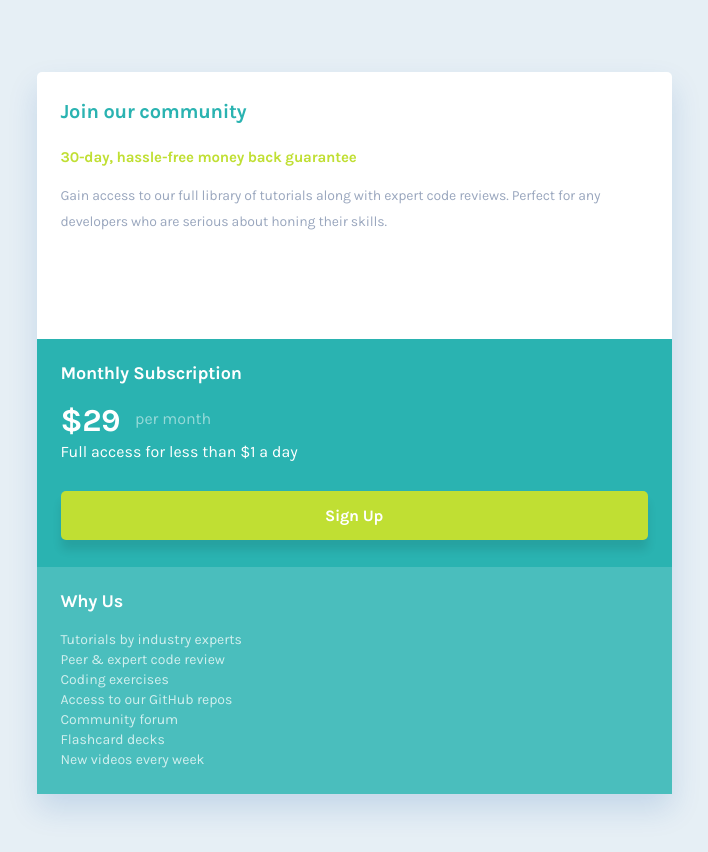
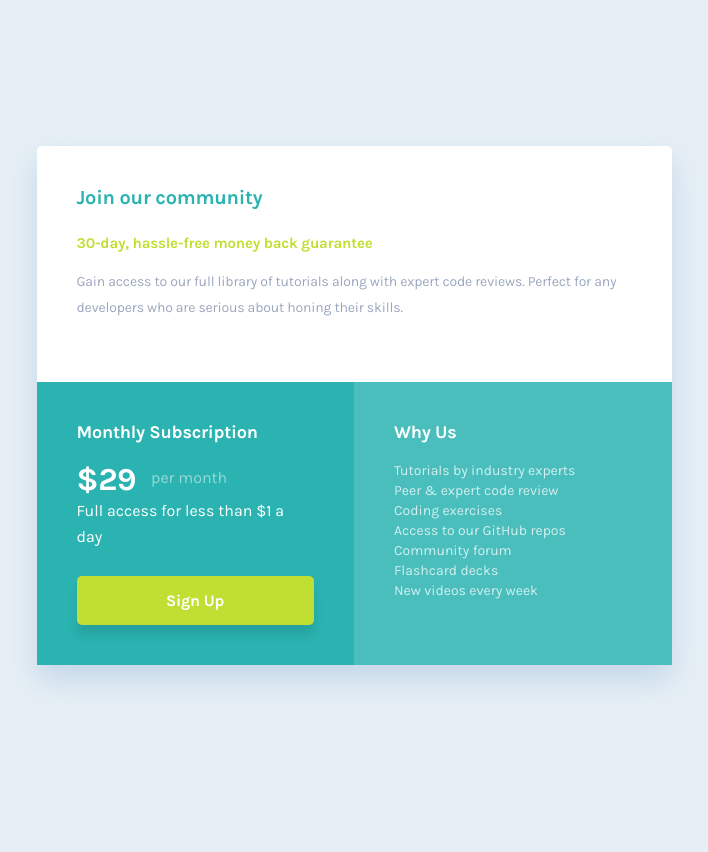
Before and after one commit to miguelzaga/single-price-grid-component, a React (Vite) app: page / in a window 1280 px wide. Shown: the top 852 px of the page, without its empty margins (286-994 px from the left). After the commit the page ends 800 px from the top, so only its background shows below. Built offline with nearby package versions, Linux system fonts and the light colour scheme.

Commit message:
style grid desktop

```diff
--- a/src/App.js
+++ b/src/App.js
@@ -17,6 +17,7 @@ function App() {
         </article>
 
         <article className="component__card component__card-2">
+          <div className="container">
             <h2 className="component__subtitle"> Monthly Subscription</h2>{" "}
             <p>
               <b className="component__price">&#36;29</b>
@@ -24,6 +25,7 @@ function App() {
             </p>
             <p> Full access for less than &#36;1 a day</p>
             <button className="component__btn"> Sign Up</button>
+          </div>
         </article>
 
         <article className="component__card component__card-3">
--- a/src/scss/05-components/_component.scss
+++ b/src/scss/05-components/_component.scss
@@ -2,26 +2,40 @@
 
 .component {
   padding: 72px 32px 62px;
+  min-height: 100vh;
+  display: flex;
+  justify-content: center;
+  align-items: center;
 
   &__grid {
     display: grid;
     grid-template-rows: 267fr 228fr 227fr;
     grid-template-columns: 1fr;
     max-width: 635px;
-    margin: auto;
     background: #ffffff;
     box-shadow: 0px 15px 30px rgba(0, 81, 171, 0.148847);
     border-radius: 5px;
+    @include breakpoint($md) {
+      grid-template-rows: 216fr 259fr;
+      grid-template-columns: 1fr 1fr;
+    }
   }
 
   &__card {
     padding: 24px;
     grid-column: 1;
     position: relative;
+    @include breakpoint($md) {
+      padding: 40px;
+    }
 
     &-1 {
       padding-top: 28px;
       grid-row: 1 / 2;
+      @include breakpoint($md) {
+        padding-top: 40px;
+        grid-column: 1/3;
+      }
     }
 
     &-2 {
@@ -29,11 +43,23 @@
       grid-row: 2 / 4;
       color: white;
       font-size: rem(16px);
+      @include breakpoint($md) {
+        grid-row: 2 / 3;
+        grid-column: 1/3;
+
+        & .container {
+          max-width: 237px;
+        }
+      }
     }
 
     &-3 {
       grid-row: 3 / 4;
       color: white;
+      @include breakpoint($md) {
+        grid-row: 2 / 3;
+        grid-column: 2/3;
+      }
     }
   }
 
```
Lines whose indentation alone changed are shown as unchanged.
